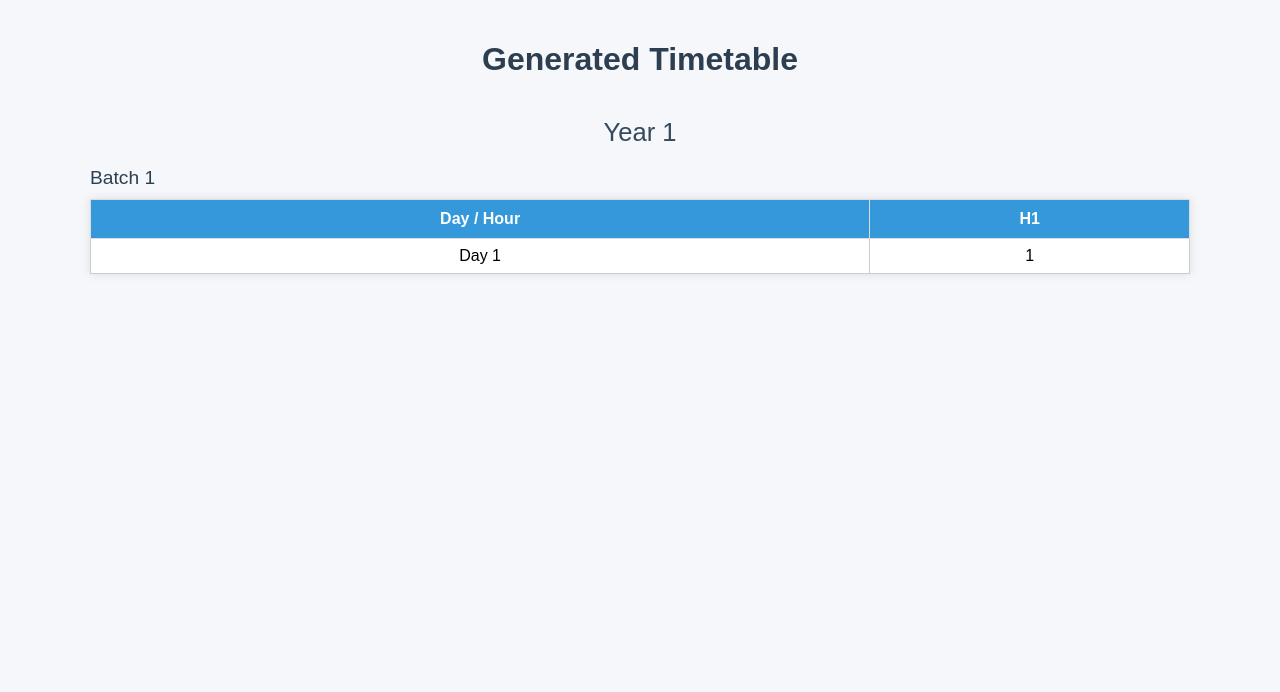
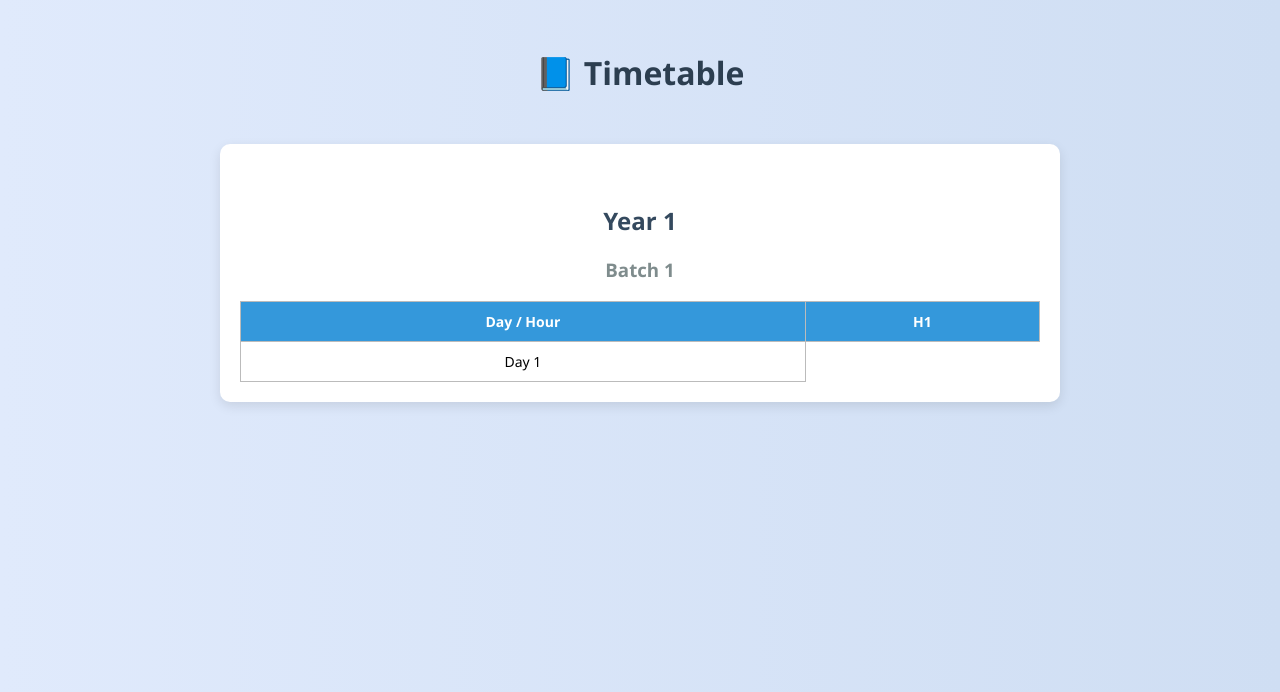
Before and after one commit to Druva21/Pyschedulize, a Flask app: template templates/result.html in a window 1280 px wide. Shown: the top 692 px of the page. Run offline with Flask 3, Linux system fonts and the light colour scheme; the template is opened without the code that fills it: most values are stand-ins (such as "Sample title", 1, 10 or a date in 2020).

Commit message:
Update result.html

```diff
--- a/templates/result.html
+++ b/templates/result.html
@@ -2,94 +2,101 @@
 <html lang="en">
 <head>
     <meta charset="UTF-8">
-    <title>Generated Timetable</title>
+    <meta name="viewport" content="width=device-width, initial-scale=1.0">
+    <title>Timetable</title>
     <style>
         body {
-            font-family: Arial, sans-serif;
-            background: #f5f7fa;
             margin: 0;
-            padding: 20px;
+            padding: 30px;
+            font-family: 'Segoe UI', Tahoma, Geneva, Verdana, sans-serif;
+            background: linear-gradient(to right, #e0eafc, #cfdef3);
         }
 
         h1 {
             text-align: center;
             color: #2c3e50;
+            margin-bottom: 50px;
         }
 
-        .year-heading {
+        h2 {
+            margin-top: 40px;
+            color: #34495e;
             text-align: center;
-            margin-top: 40px;
-            font-size: 1.6rem;
-            color: #34495e;
         }
 
-        .batch-heading {
+        h3 {
             margin-top: 20px;
-            margin-bottom: 10px;
-            font-size: 1.2rem;
-            color: #2c3e50;
+            color: #7f8c8d;
+            text-align: center;
+        }
+
+        .table-container {
+            background-color: #ffffff;
+            border-radius: 10px;
+            padding: 20px;
+            margin: 20px auto;
+            width: 90%;
+            max-width: 800px;
+            box-shadow: 0 4px 12px rgba(0,0,0,0.1);
         }
 
         table {
+            border-collapse: collapse;
             width: 100%;
-            border-collapse: collapse;
-            margin-bottom: 30px;
-            background-color: white;
-            box-shadow: 0 0 10px rgba(0,0,0,0.1);
+            margin-top: 10px;
+        }
+
+        th, td {
+            border: 1px solid #bbb;
+            padding: 10px;
+            text-align: center;
+            font-size: 14px;
         }
 
         th {
             background-color: #3498db;
             color: white;
-            padding: 10px;
-            border: 1px solid #ddd;
-        }
-
-        td {
-            text-align: center;
-            padding: 8px;
-            border: 1px solid #ccc;
         }
 
         tr:nth-child(even) {
-            background-color: #f2f2f2;
+            background-color: #f9f9f9;
         }
 
-        .container {
-            max-width: 1100px;
-            margin: auto;
+        tr:hover {
+            background-color: #f1f1f1;
         }
     </style>
 </head>
 <body>
-    <div class="container">
-        <h1>Generated Timetable</h1>
-        {% for year_index in range(console_values | length) %}
-            <div class="year-heading">Year {{ year_index + 1 }}</div>
-            {% for batch_index in range(console_values[year_index] | length) %}
-                <div class="batch-heading">Batch {{ batch_index + 1 }}</div>
+    <h1>📘 Timetable</h1>
+
+    {% for year in console_values %}
+        <div class="table-container">
+            <h2>Year {{ loop.index }}</h2>
+            {% for batch in year %}
+                <h3>Batch {{ loop.index }}</h3>
                 <table>
                     <thead>
                         <tr>
                             <th>Day / Hour</th>
-                            {% for period in range(console_values[year_index][batch_index][0] | length) %}
-                                <th>H{{ period + 1 }}</th>
+                            {% for hour in range(batch[0]|length) %}
+                                <th>H{{ hour + 1 }}</th>
                             {% endfor %}
                         </tr>
                     </thead>
                     <tbody>
-                        {% for day_index in range(console_values[year_index][batch_index] | length) %}
+                        {% for day in batch %}
                             <tr>
-                                <td>Day {{ day_index + 1 }}</td>
-                                {% for period in console_values[year_index][batch_index][day_index] %}
-                                    <td>{{ '-' if period == 'leisuree' or period == 'leisure' else period }}</td>
+                                <td>Day {{ loop.index }}</td>
+                                {% for period in day %}
+                                    <td>{{ '-' if period == 'leisure' or period == 'leisuree' else period }}</td>
                                 {% endfor %}
                             </tr>
                         {% endfor %}
                     </tbody>
                 </table>
             {% endfor %}
-        {% endfor %}
-    </div>
+        </div>
+    {% endfor %}
 </body>
 </html>
```
